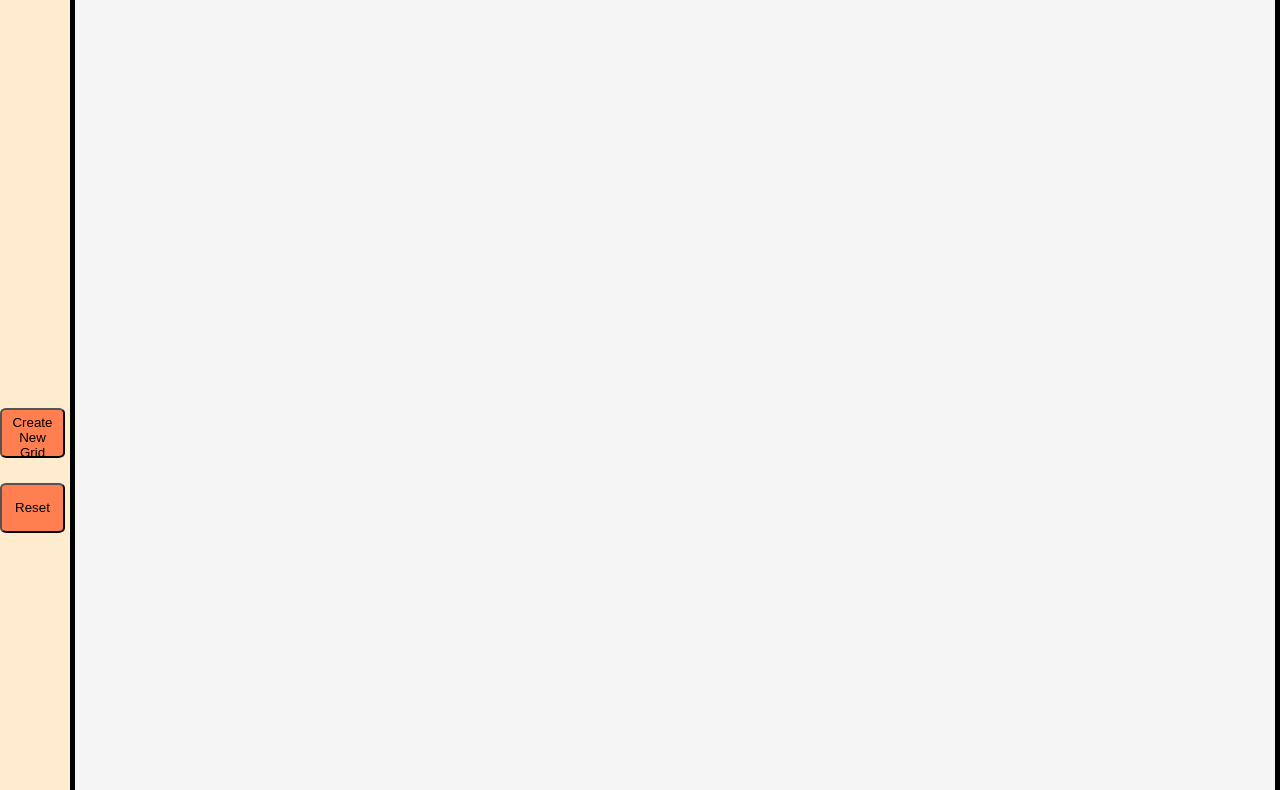
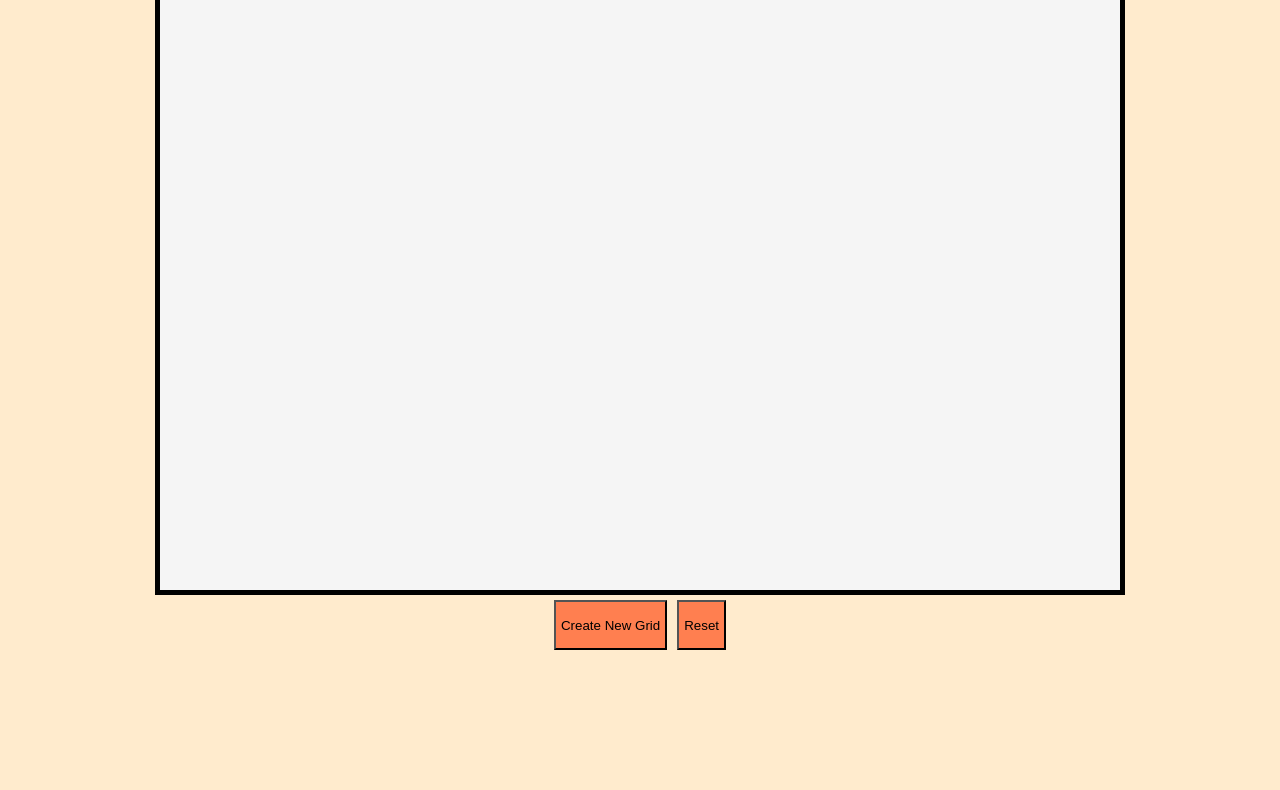
Before and after one commit to jose-g315/etch-a-sketch, a plain HTML site: page index.html in a window 1280 px wide. Shown: the part 57-847 px from the top of the page. After the commit the page ends 800 px from the top, so only its background shows below. Drawn offline with Linux system fonts and the light colour scheme.

Commit message:
Refactor html and css to be more efficient and easier to follow

```diff
--- a/index.html
+++ b/index.html
@@ -8,13 +8,12 @@
 </head>
 <body>
     <h1>Etch-a-Sketch!</h1>
-    <div class="container">
-        <div class="buttons">
-            <button class="newGridButton">Create New Grid</button>
-            <button class="resetButton">Reset</button>
-        </div>
-        <div class="sketchPad"></div>
+    <div class="sketch-pad"></div>
+    <div class="button-container">
+        <button class="newGridButton">Create New Grid</button>
+        <button class="resetButton">Reset</button>
     </div>
+
     <script src="main.js"></script>
 </body>
 </html>
--- a/main.js
+++ b/main.js
@@ -2,7 +2,7 @@
 //etch-a-sketch game logic and DOM manipulation
 
 function createGrid(size){
-    const container = document.querySelector(".sketchPad");
+    const container = document.querySelector(".sketch-pad");
     const rowDiv = [];
     const tileDiv = [];
     // creating grid based on size input
--- a/styles.css
+++ b/styles.css
@@ -11,9 +11,30 @@ h1 {
     margin-top: 5px;
     color: coral;
 }
-.container {
+
+.sketch-pad {
+    border: 5px solid black;
     display: flex;
+    flex-direction: column;
+    width: 75vw;
+    height: 75vh;
+    margin-left: auto;
+    margin-right: auto;
 
+}
+.row {
+    flex: auto;
+    display: flex;
+}
+.tile {
+    flex: auto;
+    background-color: whitesmoke;
+}
+.button-container {
+    display: flex;
+    justify-content: center;
+    margin-top: 5px;
+    gap: 10px;
 }
 button:hover {
     background-color: rgba(255, 127, 80, 0.678);
@@ -21,41 +42,5 @@ button:hover {
 button{
    height: 50px;
    padding: 5px;
-   border-radius: 10%;
    background-color: coral;
 }
-.buttons {
-    display: flex;
-    flex-direction: column;
-    justify-content: center;
-    gap: 25px;
-    margin-left: auto;
-    margin-right: 5px;
-
-}
-.sketchPad {
-    border: 5px solid black;
-    display: flex;
-    flex-direction: column;
-    width: 1200px;
-    height: 960px;
-    margin-right: auto;
-    align-items: center;
-    justify-content: center;
-}
-.row {
-    display: flex;
-    flex-shrink: 1;
-    flex-grow: 1;
-    align-items: stretch;
-    align-items: center;
-    justify-content: center;
-    width: 1200px;
-}
-.tile {
-    flex-shrink: 1;
-    flex-grow: 1;
-    width: 25px;
-    min-height: 100%;
-    background-color: whitesmoke;
-}
```
